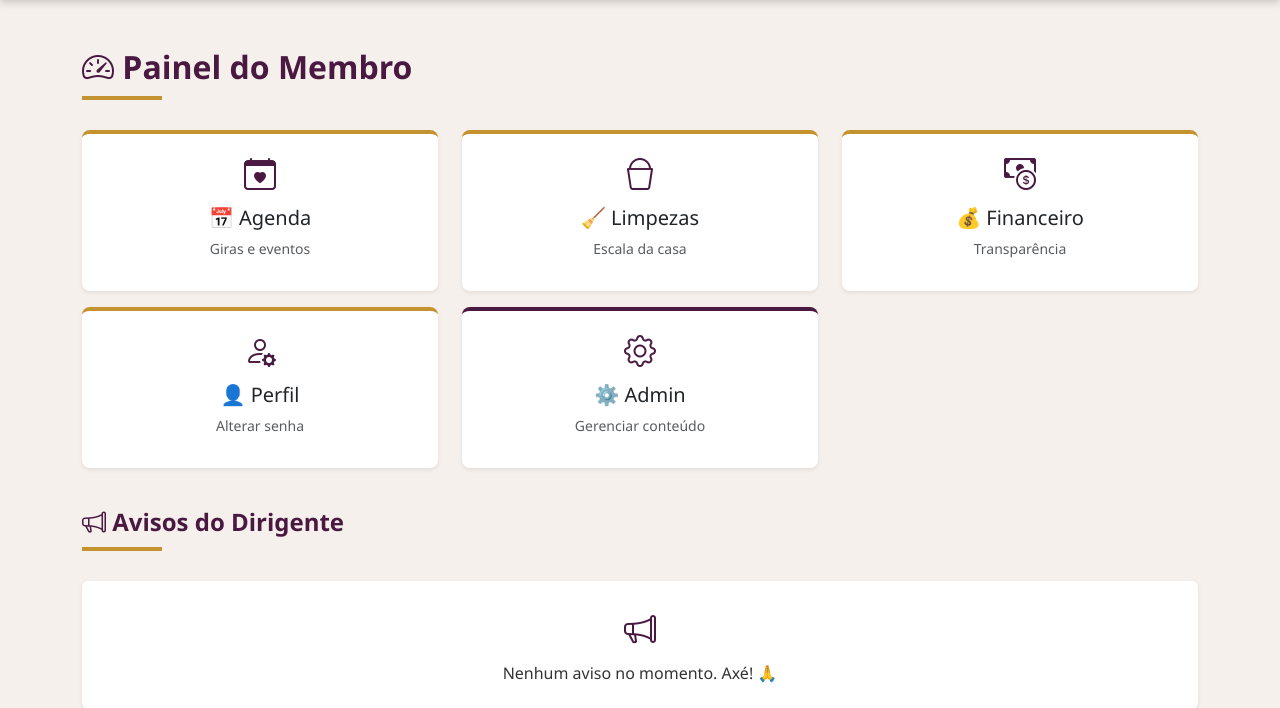
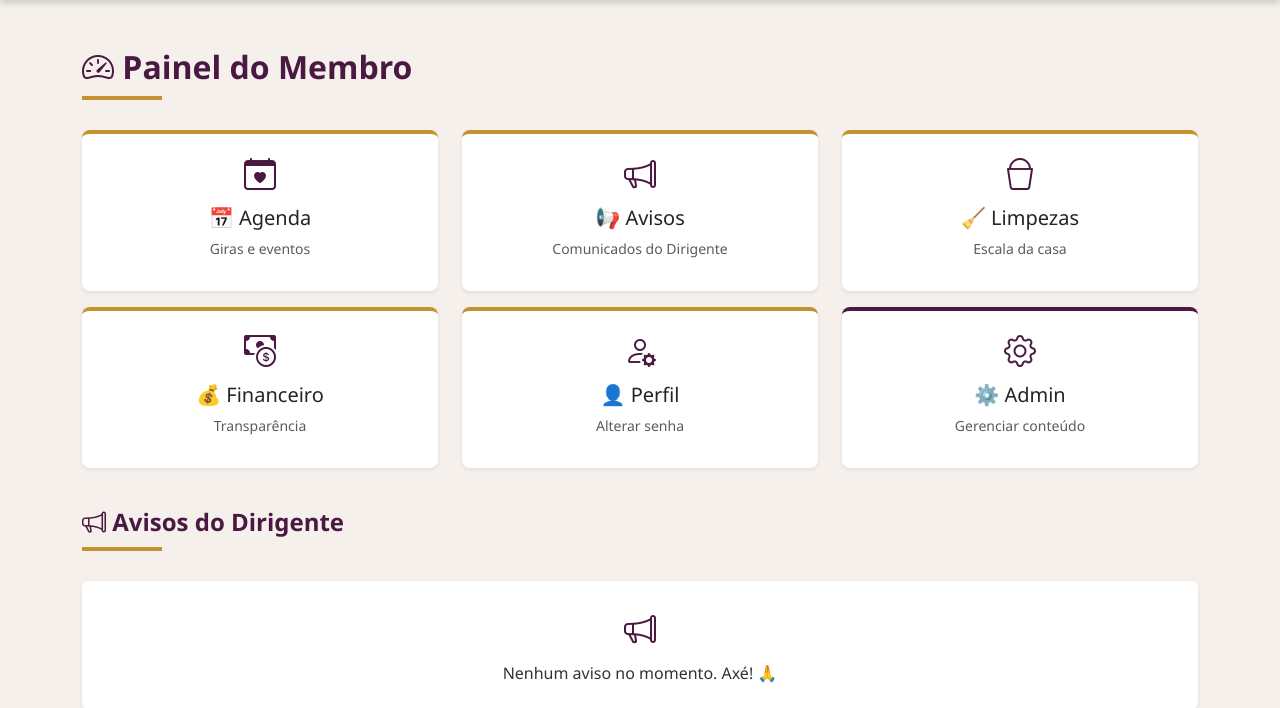
Before and after one commit to brunnoalmeida23/app-templo, a Flask app: page /dashboard in a window 1280 px wide. Shown: the part 71-779 px from the top of the page. Run offline with Flask 3, Linux system fonts and the light colour scheme; the visitor is signed in with stand-in values (Sample User, id 1); data comes from the database, SQL or seed files in the repository; data that the repository does not hold is empty.

Commit message:
Update dashboard.html

```diff
--- a/templates/area_membros/dashboard.html
+++ b/templates/area_membros/dashboard.html
@@ -11,6 +11,7 @@
     {% if novos_avisos > 0 %}
     <div class="alert alert-warning alert-dismissible fade show mt-3" role="alert" style="border-left: 4px solid var(--ambar); background-color: #fff8e1;">
         <i class="bi bi-bell-fill"></i> <strong>{{ novos_avisos }} novo(s) aviso(s)</strong> desde seu último acesso!
+        <a href="/dashboard/avisos" class="btn btn-sm btn-outline-dark ms-2">Ver avisos</a>
         <button type="button" class="btn-close" data-bs-dismiss="alert"></button>
     </div>
     {% endif %}
@@ -22,6 +23,13 @@
                 <i class="bi bi-calendar-heart" style="font-size: 2rem; color: var(--roxo);"></i>
                 <h5 class="mt-2">📅 Agenda</h5>
                 <p class="text-muted small">Giras e eventos</p>
+            </a>
+        </div>
+        <div class="col-lg-4 col-md-6 mb-3">
+            <a href="/dashboard/avisos" class="card card-dash shadow-sm p-3 text-center text-decoration-none text-dark">
+                <i class="bi bi-megaphone" style="font-size: 2rem; color: var(--roxo);"></i>
+                <h5 class="mt-2">📢 Avisos</h5>
+                <p class="text-muted small">Comunicados do Dirigente</p>
             </a>
         </div>
         <div class="col-lg-4 col-md-6 mb-3">
```
